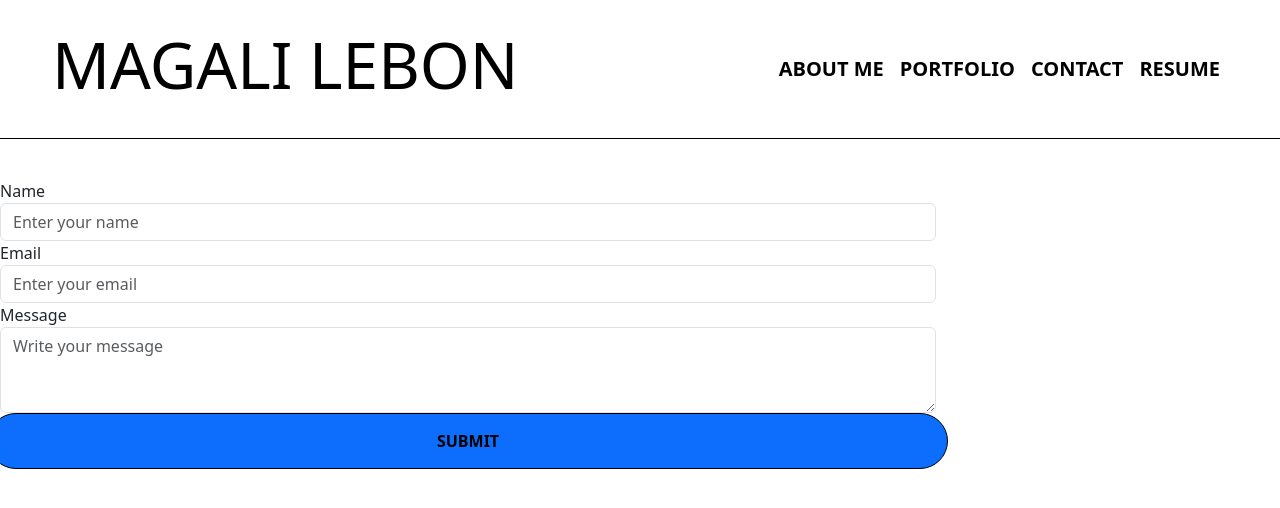
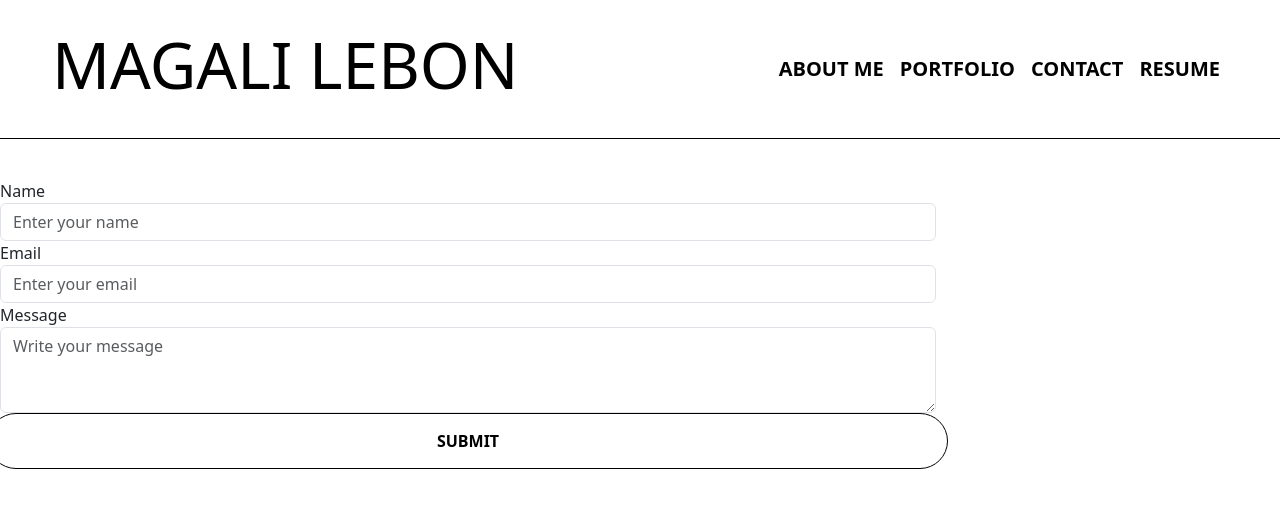
Before and after one commit to maglb/React-Portfolio, a React (Vite) app: page /contact in a window 1280 px wide. Shown: the top 508 px of the page. Built offline with nearby package versions, Linux system fonts and the light colour scheme.

Commit message:
class name removed

```diff
--- a/src/components/Form.jsx
+++ b/src/components/Form.jsx
@@ -37,7 +37,7 @@
           required
         ></textarea>
       </div>
-      <button type="submit" className="btn btn-primary">
+      <button type="submit" className="btn">
         Submit
       </button>
     </form>
```
